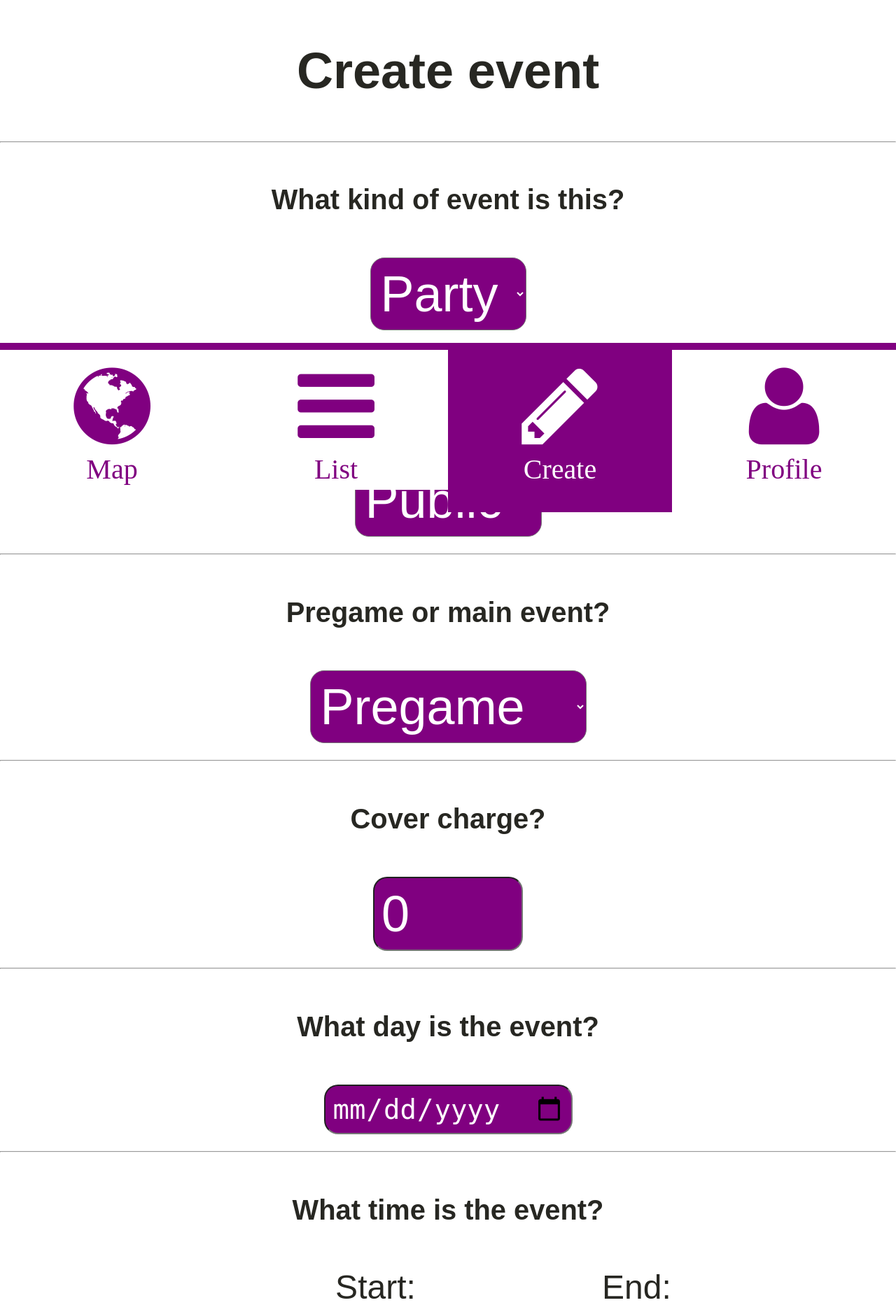
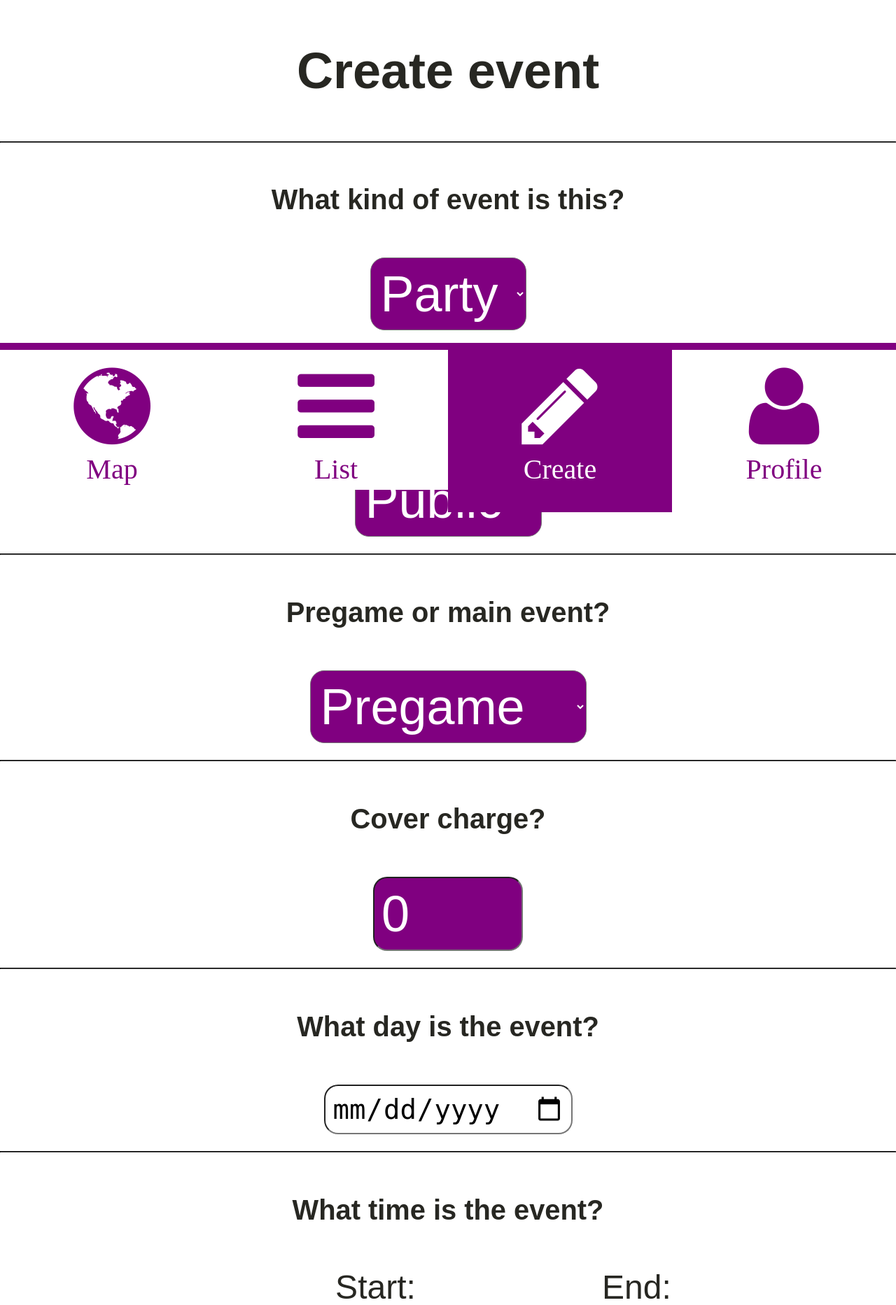
Before and after one commit to jmoore315/HCIProj, a PHP site: page /create.html in a window 1280 px wide. Shown: the part 100-1965 px from the top of the page at 70% size. Run offline with PHP 8.4, Linux system fonts and the light colour scheme.

Commit message:
profile page

```diff
--- a/style.css
+++ b/style.css
@@ -499,8 +499,10 @@ h5 {
 
 #selector-date{
 	font-size: 1em;
+	/*
 	background-color: purple;
 	color: white;
+	*/
 	border-radius: 20px;
 	padding: 10px;
 
@@ -521,3 +523,6 @@ h5 {
 #time-section {
 	margin-left: 300px;
 }
+
+hr {
+	border-color: black;}
```
